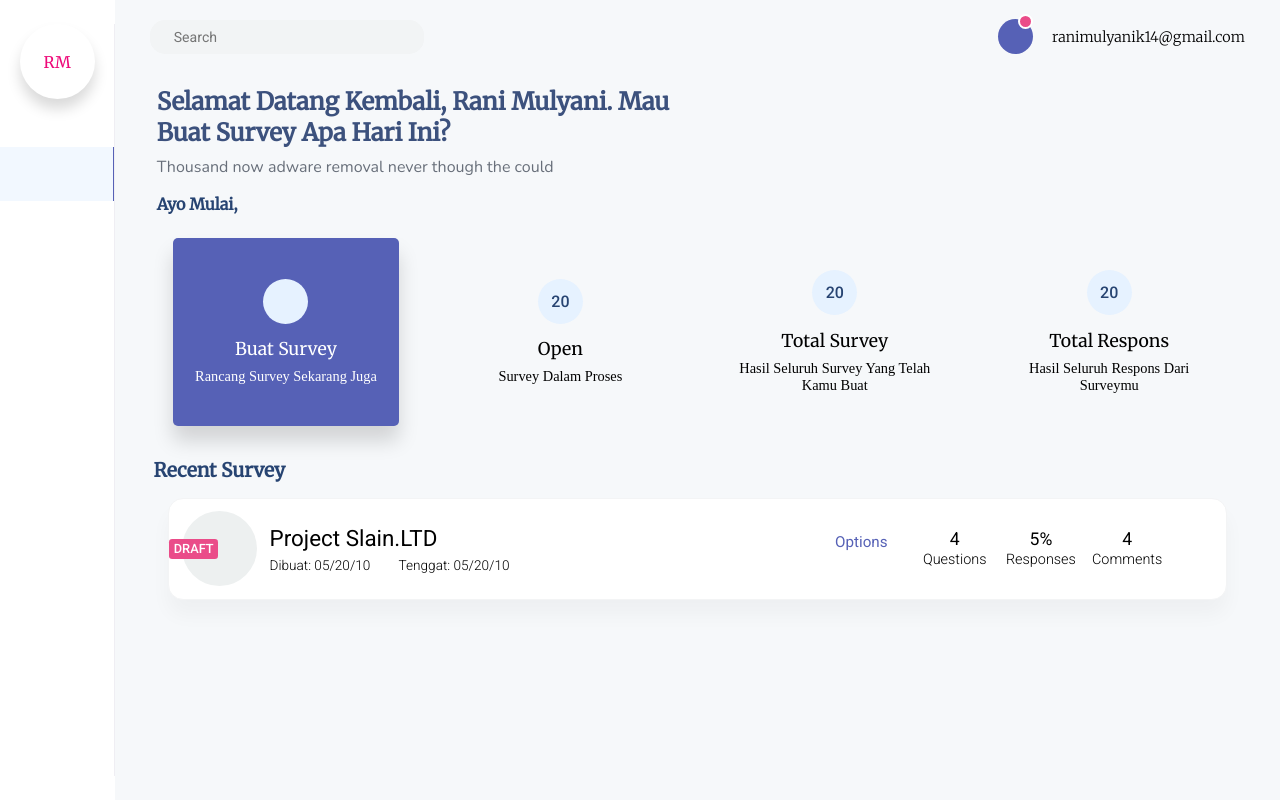
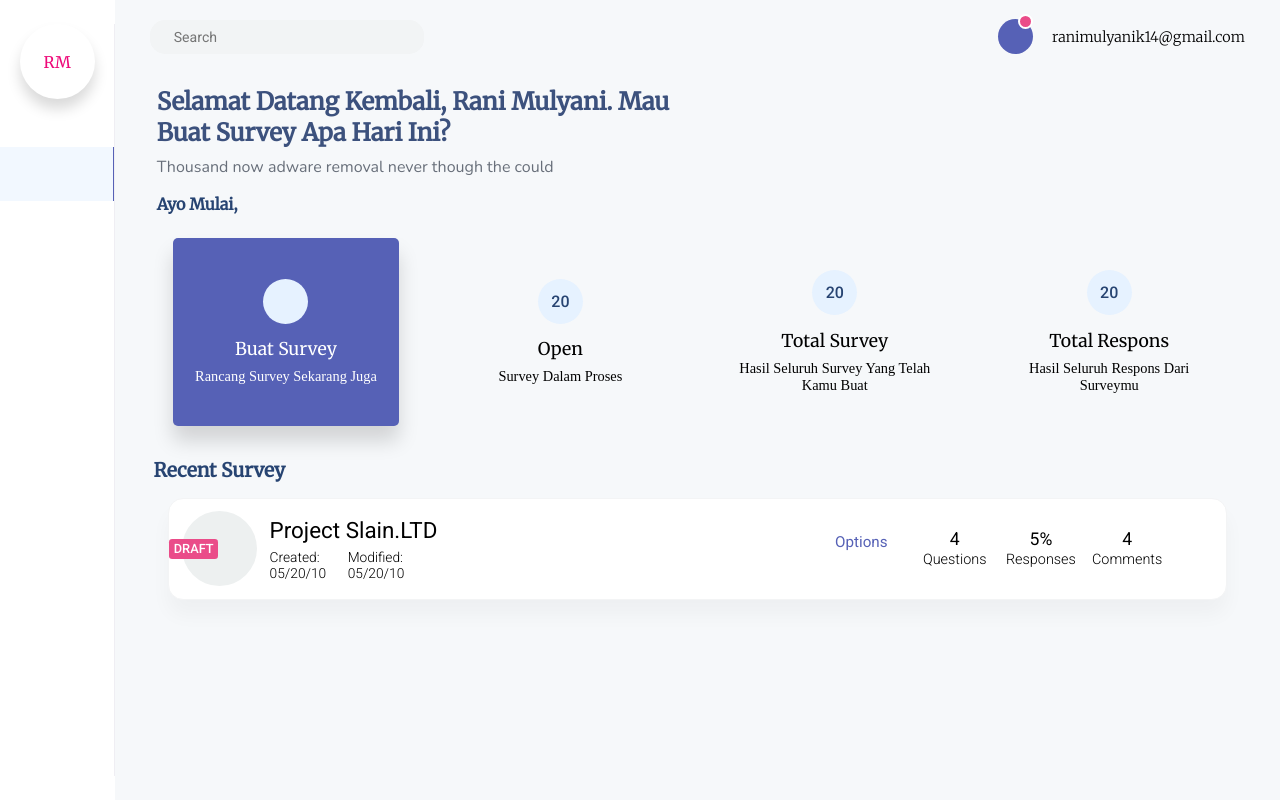
Before and after one commit to tychoandreakos/SURVEY-STMIK-AMIK-BANDUNG, a React (Create React App) app: page / in a window 1280 px wide. Built offline with nearby package versions, Linux system fonts and the light colour scheme; no server answers.

Commit message:
Fixed the date of survey

```diff
--- a/src/Components/Dashboard/Survey/index.js
+++ b/src/Components/Dashboard/Survey/index.js
@@ -50,8 +50,8 @@ const Survey = () => {
         <div className='info'>
           <h3>project slain.LTD</h3>
           <div className='description'>
-            <span>dibuat: 05/20/10</span>
-            <span>tenggat: 05/20/10</span>
+            <span>created: 05/20/10</span>
+            <span>modified: 05/20/10</span>
           </div>
         </div>
       </div>
--- a/src/Components/Dashboard/Survey/style.scss
+++ b/src/Components/Dashboard/Survey/style.scss
@@ -106,14 +106,14 @@ $Roboto: "Roboto", sans-serif;
 
     .description {
       display: flex;
-      width: 15rem;
-      justify-content: space-between;
+      width: 10rem;
+      justify-content: space-around;
       align-items: center;
 
       span {
         font: {
           family: $Roboto !important;
-          size: 0.85rem;
+          size: 0.86rem;
         }
       }
     }
```
